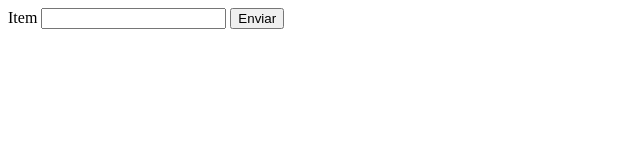
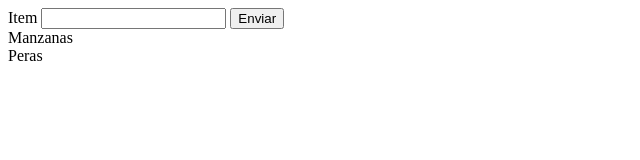
Before and after one commit to BrenRuizH/electron-task-app, an Electron app: page index.html in a window 1280 px wide. Shown: the whole page, without its empty margins (0-640 px from the left). Drawn offline with Linux system fonts and the light colour scheme.

Commit message:
Listado de tareas: estructura basica

```diff
--- a/index.html
+++ b/index.html
@@ -11,5 +11,19 @@
         <input type="text" name="item">
         <button type="submit">Enviar</button>
     </form>
+
+    <div id="my-list"></div>
+
+    <script>
+        var list = ["Manzanas", "Peras"];
+
+        for(i = 0; i < list.length; i++) {
+            item = document.createElement("div");
+            item.textContent = list[i];
+            item.className = "item";
+
+            document.querySelector("#my-list").appendChild(item);
+        }
+    </script>
 </body>
 </html>
```
